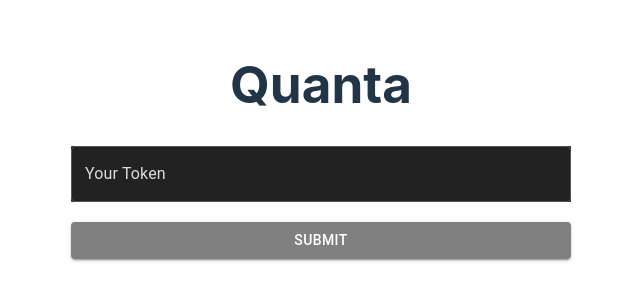
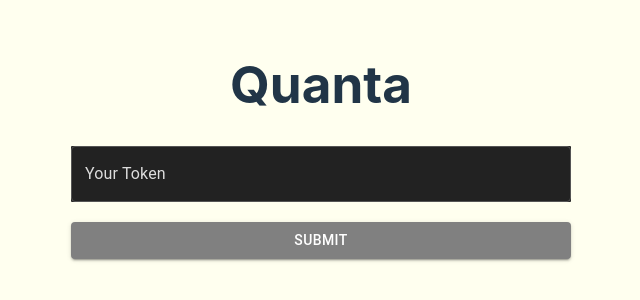
Before and after one commit to Someone45/Quanta, a React (Vite) app: page / in a window 1280 px wide. Shown: the part 280-580 px from the top of the page, without its empty margins (319-959 px from the left). Built offline with nearby package versions, Linux system fonts and the light colour scheme.

Commit message:
Changed background color to the beige

```diff
--- a/src/index.css
+++ b/src/index.css
@@ -65,7 +65,7 @@ button:focus-visible {
 @media (prefers-color-scheme: light) {
   :root {
     color: #213547;
-    background-color: #ffffff;
+    background-color: #ffffef;
   }
   a:hover {
     color: #747bff;
```
